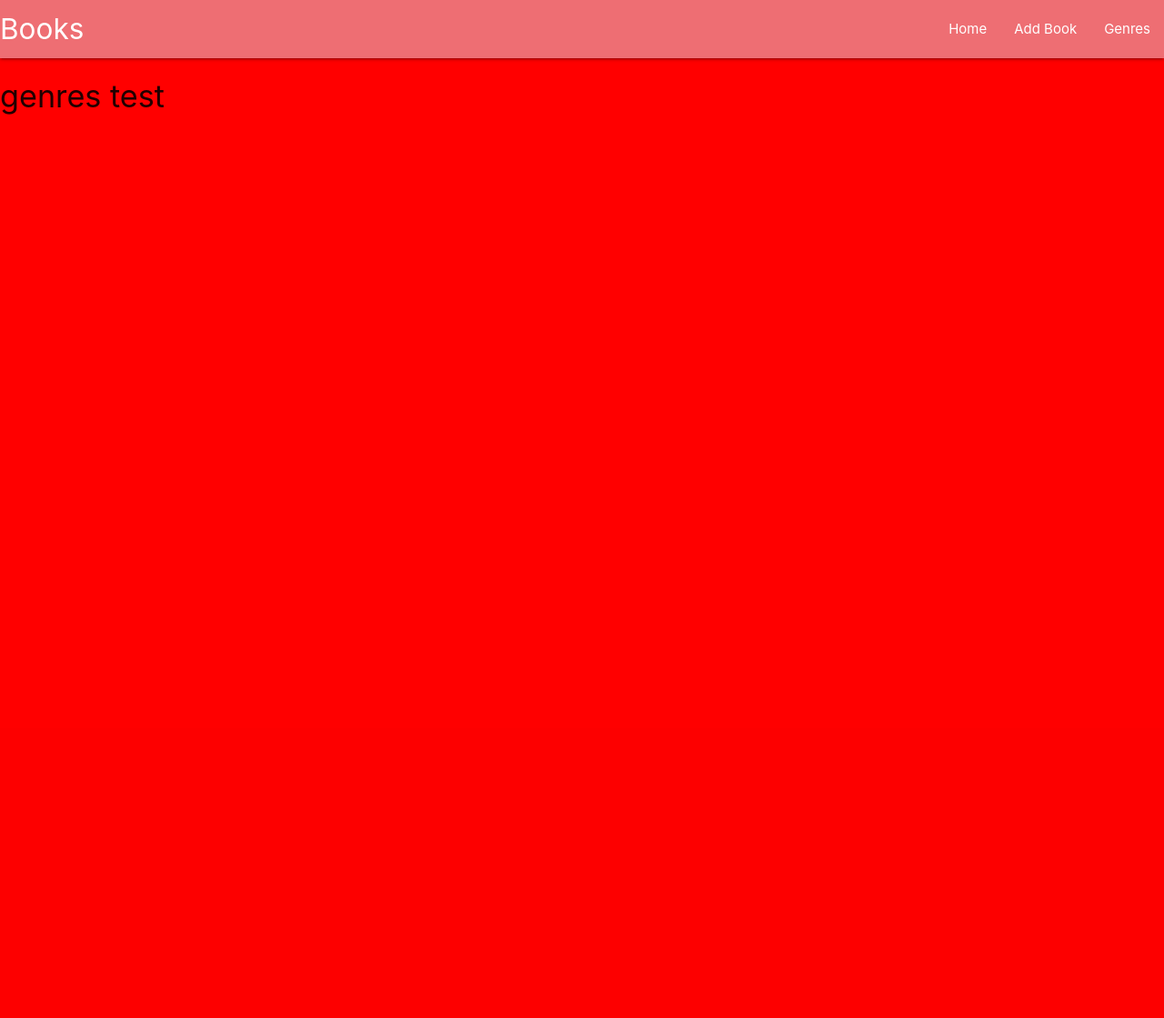
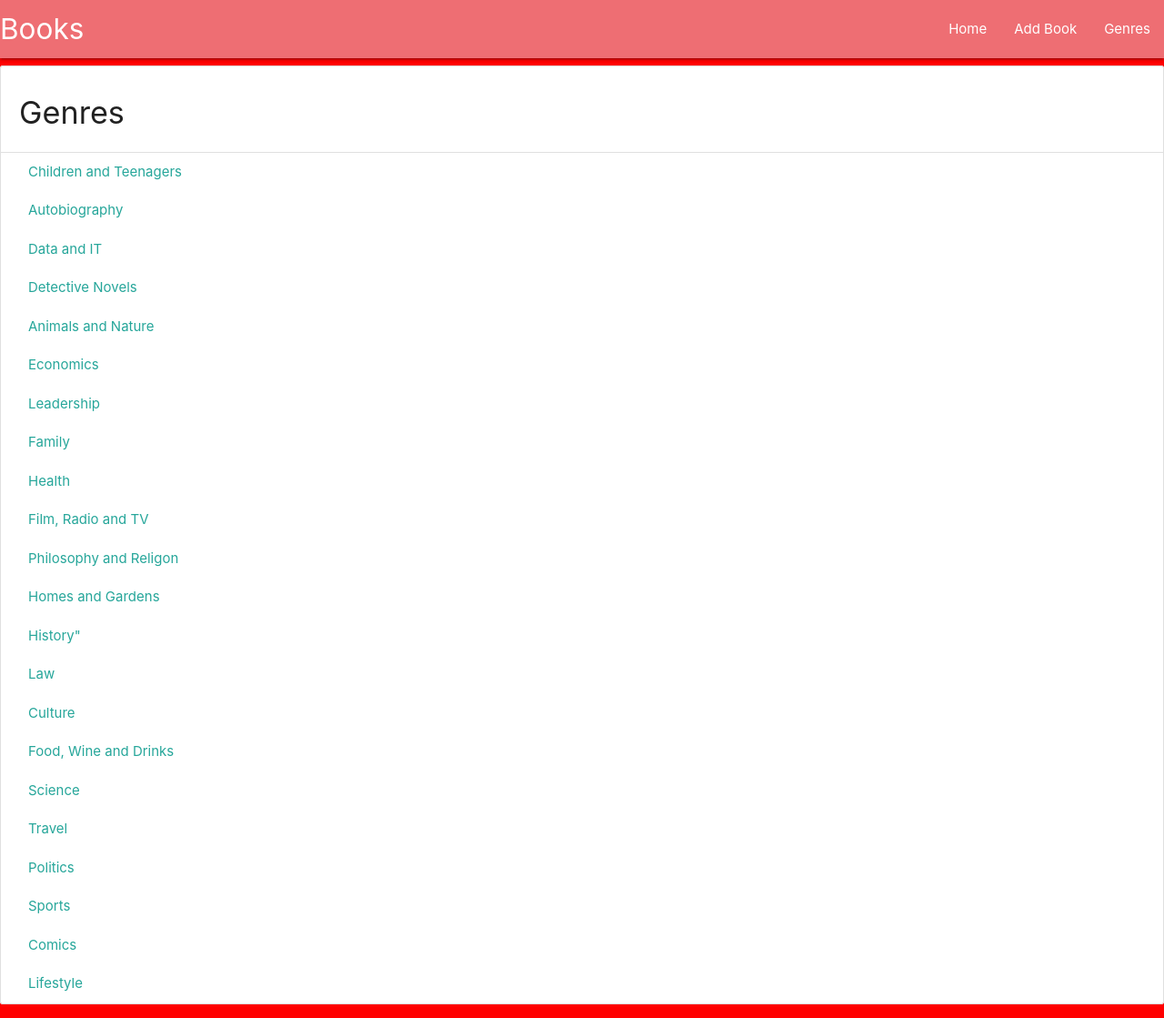
Before and after one commit to danfiliphoff/Milestone-3--Book-Review, a Flask app: page /genres in a window 1280 px wide. Shown: the whole page at 91% size. Before the commit the page ends 126 px from the top, so only its background shows below. Run offline with Flask 2, Linux system fonts and the light colour scheme; data that the repository does not hold is empty; some libraries are stand-ins or nearby versions.

Commit message:
list of genres

```diff
--- a/templates/genre.html
+++ b/templates/genre.html
@@ -1,4 +1,28 @@
 {% extends 'base.html'%}
 {% block content %}
-    <h4>genres test</h4>
+      <ul class="collection with-header">
+        <li class="collection-header"><h4>Genres</h4></li>
+        <li><a href="#!" class="collection-item" id="Children and Teenagers">Children and Teenagers</a></li>
+        <li><a href="#!" class="collection-item" id="Autobiography">Autobiography</a></li>
+        <li><a href="#!" class="collection-item" id="Data and IT">Data and IT</a></li>
+        <li><a href="#!" class="collection-item" id="Detective Novels">Detective Novels</a></li>
+        <li><a href="#!" class="collection-item" id="Animals and Nature">Animals and Nature</a></li>
+        <li><a href="#!" class="collection-item" id="Economics">Economics</a></li>
+        <li><a href="#!" class="collection-item" id="Leadership">Leadership</a></li>
+        <li><a href="#!" class="collection-item" id="Family">Family</a></li>
+        <li><a href="#!" class="collection-item" id="Health">Health</a></li>
+        <li><a href="#!" class="collection-item" id="Film, Radio and TV">Film, Radio and TV</a></li>
+        <li><a href="#!" class="collection-item" id="Philosophy and Religon">Philosophy and Religon</a></li>
+        <li><a href="#!" class="collection-item" id="Homes and Gardens">Homes and Gardens</a></li>
+        <li><a href="#!" class="collection-item" id="History"">History"</a></li>
+        <li><a href="#!" class="collection-item" id="Law">Law</a></li>
+        <li><a href="#!" class="collection-item" id="Culture">Culture</a></li>
+        <li><a href="#!" class="collection-item" id="Food, Wine and Drinks">Food, Wine and Drinks</a></li>
+        <li><a href="#!" class="collection-item" id="Science">Science</a></li>
+        <li><a href="#!" class="collection-item" id="Travel">Travel</a></li>
+        <li><a href="#!" class="collection-item" id="Politics">Politics</a></li>
+        <li><a href="#!" class="collection-item" id="Sports">Sports</a></li>
+        <li><a href="#!" class="collection-item" id="Comics">Comics</a></li>
+        <li><a href="#!" class="collection-item" id="Lifestyle">Lifestyle</a></li>
+      </ul>
 {% endblock %}
```
